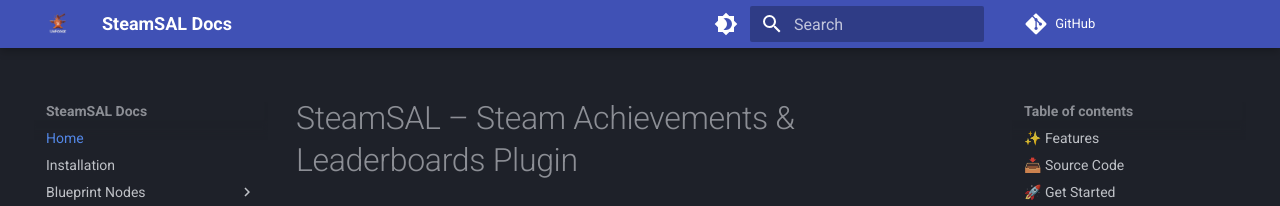
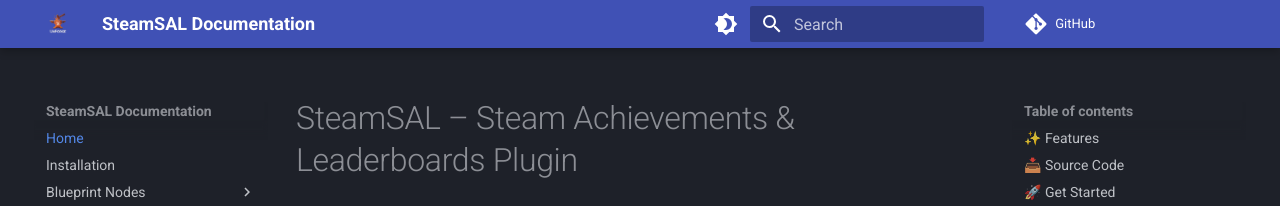
Before and after one commit to HakanCopur/SteamSAL-docs, an MkDocs documentation site: the page built from docs/index.md, in a window 1280 px wide. Shown: the top 206 px of the page. Built offline with MkDocs 1.6.1 and Material for MkDocs 9.7.7, drawn with Linux system fonts in a browser that asks for light colours; some web fonts are replaced; comment, search, counter and statistics services are not loaded.

Commit message:
update yaml file

```diff
--- a/mkdocs.yml
+++ b/mkdocs.yml
@@ -1,4 +1,4 @@
-site_name: SteamSAL Docs
+site_name: SteamSAL Documentation
 site_url: https://hakancopur.github.io/SteamSAL-docs/
 repo_url: https://github.com/HakanCopur/steam-achievements-leaderboards
 plugins:
```
